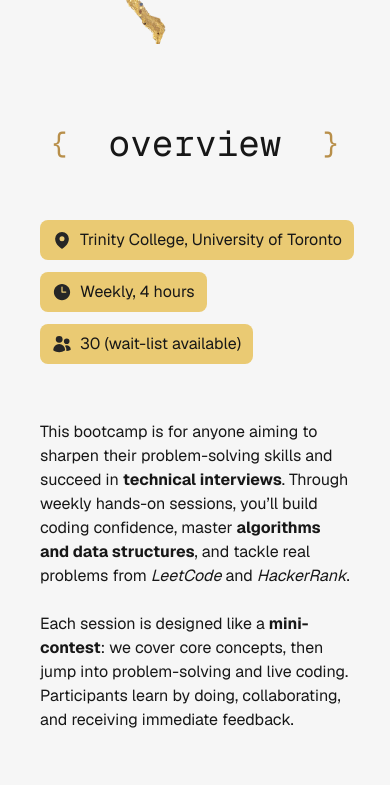
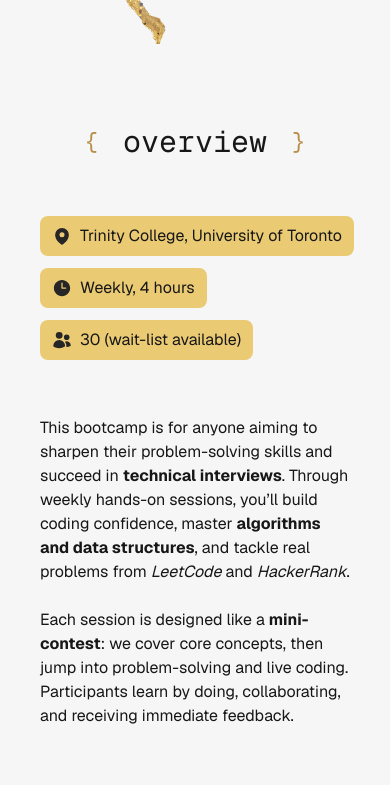
Before and after one commit to erfanazarmi/avicenna, a Next.js app: page / in a window 390 px wide. Shown: the part 1080-1865 px from the top of the page. Built offline with nearby package versions, Linux system fonts and the light colour scheme.

Commit message:
style: adjust SectionTitle font sizes and spacing for responsiveness

```diff
--- a/app/ui/section-title.tsx
+++ b/app/ui/section-title.tsx
@@ -1,9 +1,9 @@
 export function SectionTitle({ text }: { text: string }) {
   return (
     <div className="flex items-center whitespace-nowrap font-mono">
-      <span className="text-3xl text-gold-dark dark:text-gold pr-10">{"{"}</span>
-      <h2 className="text-4xl bg-background">{text}</h2>
-      <span className="text-3xl text-gold-dark dark:text-gold pl-10">{"}"}</span>
+      <span className="text-2xl sm:text-3xl text-gold-dark dark:text-gold pr-6 sm:pr-10">{"{"}</span>
+      <h2 className="text-3xl sm:text-4xl bg-background">{text}</h2>
+      <span className="text-2xl sm:text-3xl text-gold-dark dark:text-gold pl-6 sm:pl-10">{"}"}</span>
     </div>
   );
 }
```
